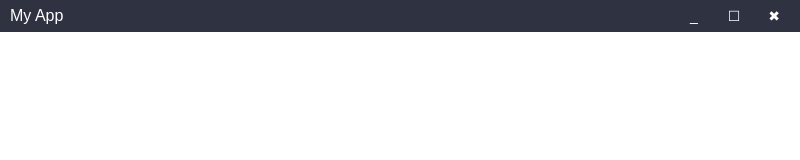
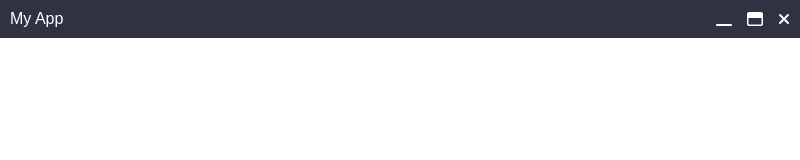
Before and after one commit to rikkarv/electron-skeleton, an Electron app: page index.html in a window 800 px wide. Drawn offline with Linux system fonts and the light colour scheme.

Commit message:
add font awesome

```diff
--- a/index.html
+++ b/index.html
@@ -4,6 +4,7 @@
         <meta charset="UTF-8" />
         <meta name="viewport" content="width=device-width, initial-scale=1.0" />
         <title></title>
+        <link rel="stylesheet" href="node_modules/@fortawesome/fontawesome-free/css/all.min.css">
         <style>
             * {
                 box-sizing: border-box;
@@ -24,26 +25,24 @@
                 align-items: center;
                 background-color: #2f3241;
                 color: white;
-                padding: 0 10px;
-                height: 32px;
+                padding: 10px;
                 -webkit-user-select: none;
                 -webkit-app-region: drag;
             }
 
             #titlebar .window-controls {
                 display: flex;
-                gap: 8px;
+                align-items: center;
+                gap: 15px;
                 -webkit-app-region: no-drag;
             }
 
-            #titlebar .window-controls button {
-                background: none;
-                border: none;
-                color: white;
-                font-size: 14px;
-                width: 32px;
-                height: 24px;
+            #titlebar .window-controls i {
                 cursor: pointer;
+            }
+
+            #titlebar .window-controls i:hover {
+                opacity: 0.7;
             }
         </style>
     </head>
@@ -51,9 +50,9 @@
         <div id="titlebar">
             <div class="title">My App</div>
             <div class="window-controls">
-                <button id="minimize">_</button>
-                <button id="maximize">☐</button>
-                <button id="close">✖</button>
+                <i id="minimize" class="fa-solid fa-window-minimize"></i>
+                <i id="maximize" class="fa-regular fa-window-maximize"></i>
+                <i id="close" class="fa-solid fa-xmark"></i>
             </div>
         </div>
 
@@ -64,6 +63,8 @@
 
         <script>
             const { ipcRenderer } = window.nodeRequire('electron');
+            window.FontAwesomeConfig = { autoReplaceSvg: false };
+            require('@fortawesome/fontawesome-free/js/all');
             document.getElementById('minimize').addEventListener('click', () => {
                 ipcRenderer.send('window-control', 'minimize');
             });
--- a/package.json
+++ b/package.json
@@ -31,6 +31,7 @@
     "electron": "^36.4.0"
   },
   "dependencies": {
+    "@fortawesome/fontawesome-free": "^6.7.2",
     "electron-squirrel-startup": "^1.0.1"
   }
 }
```
Also changed, not shown: 1 other file.
